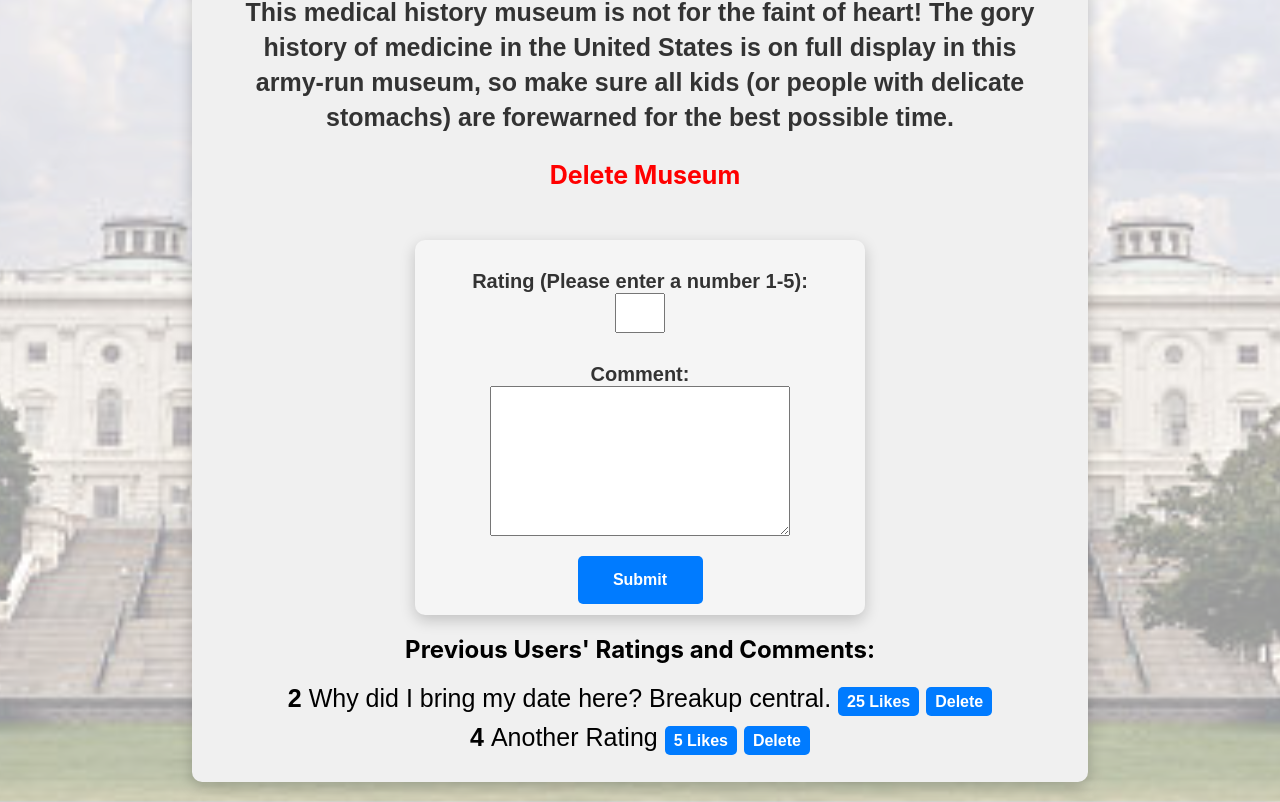
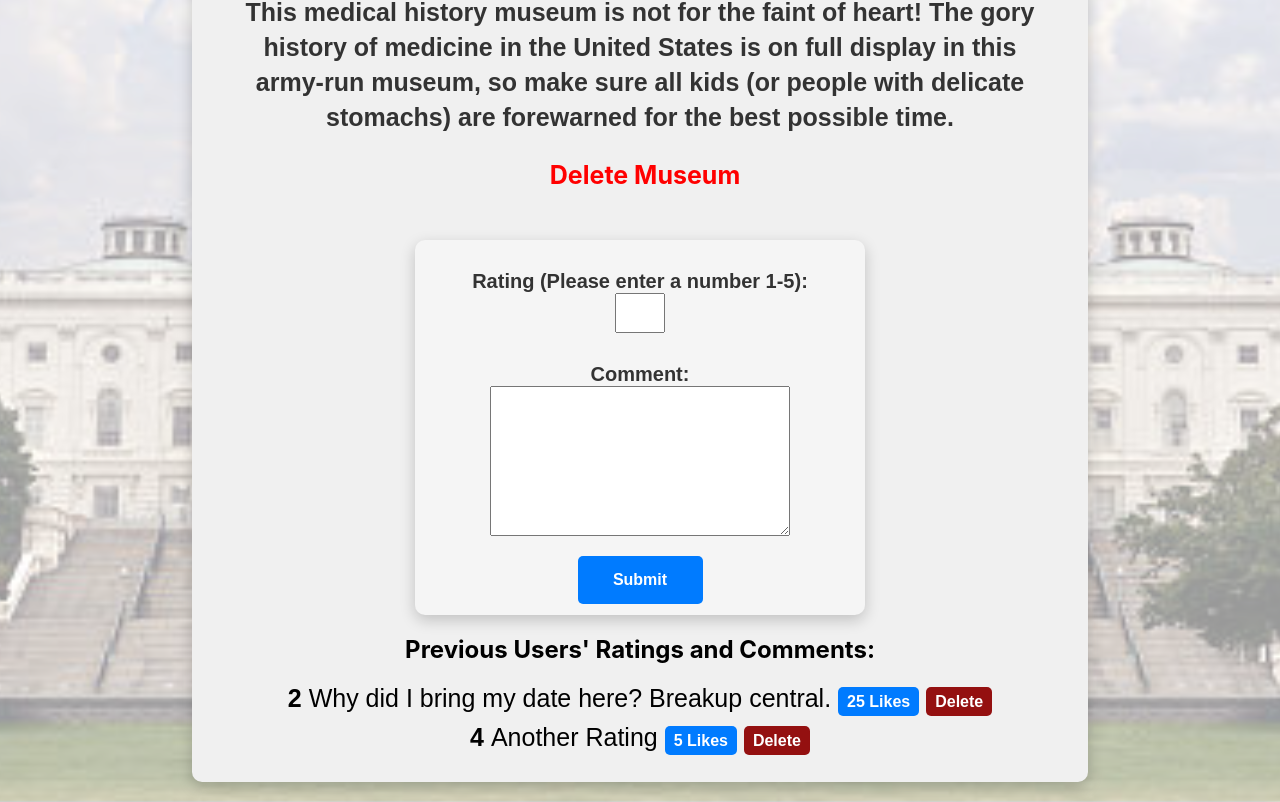
Before and after one commit to Kmlove/DC-Metro-Archive-Project, a React (Create React App) app in the folder dcma/: page /museums/1 in a window 1280 px wide. Shown: the part 725-1527 px from the top of the page. Built offline with nearby package versions, Linux system fonts and the light colour scheme; no server answers; data requests are answered from the project's data file.

Commit message:
Changed Delete Button Color

```diff
--- a/dcma/src/components/CommentCard.js
+++ b/dcma/src/components/CommentCard.js
@@ -67,7 +67,7 @@ function CommentCard({ feedbackInfo,updateComment,specificMuseum,API,feedbackId
       <p style={{display: "inline"}}>{comment}  </p>
       <span style={{...LikeBtn,display: "inline"}} className="submitBtn" onClick={handleClick} >{likes} Likes</span>
       <p style={{display: "inline"}}>  </p>
-      <span style={{...LikeBtn,display: "inline"}} className="submitBtn" onClick={handleDelete}>Delete</span>
+      <span style={{...LikeBtn,display: "inline"}} className="DelCommentBtn" onClick={handleDelete}>Delete</span>
     </div>
   );
 
--- a/dcma/src/index.css
+++ b/dcma/src/index.css
@@ -62,3 +62,20 @@ code {
   background-color: lightgrey;
   color: black;
 }
+.DelCommentBtn {
+  background-color: #941010;
+  color: #fff;
+  padding: 15px;
+  border: none;
+  border-radius: 5px;
+  cursor: pointer;
+  width: 125px;
+  font-weight: bold;
+  font-size: 16px;
+  margin: -5px auto 0 auto;
+}
+.DelCommentBtn:hover {
+  cursor: pointer;
+  background-color: lightgrey;
+  color: black;
+}
```
